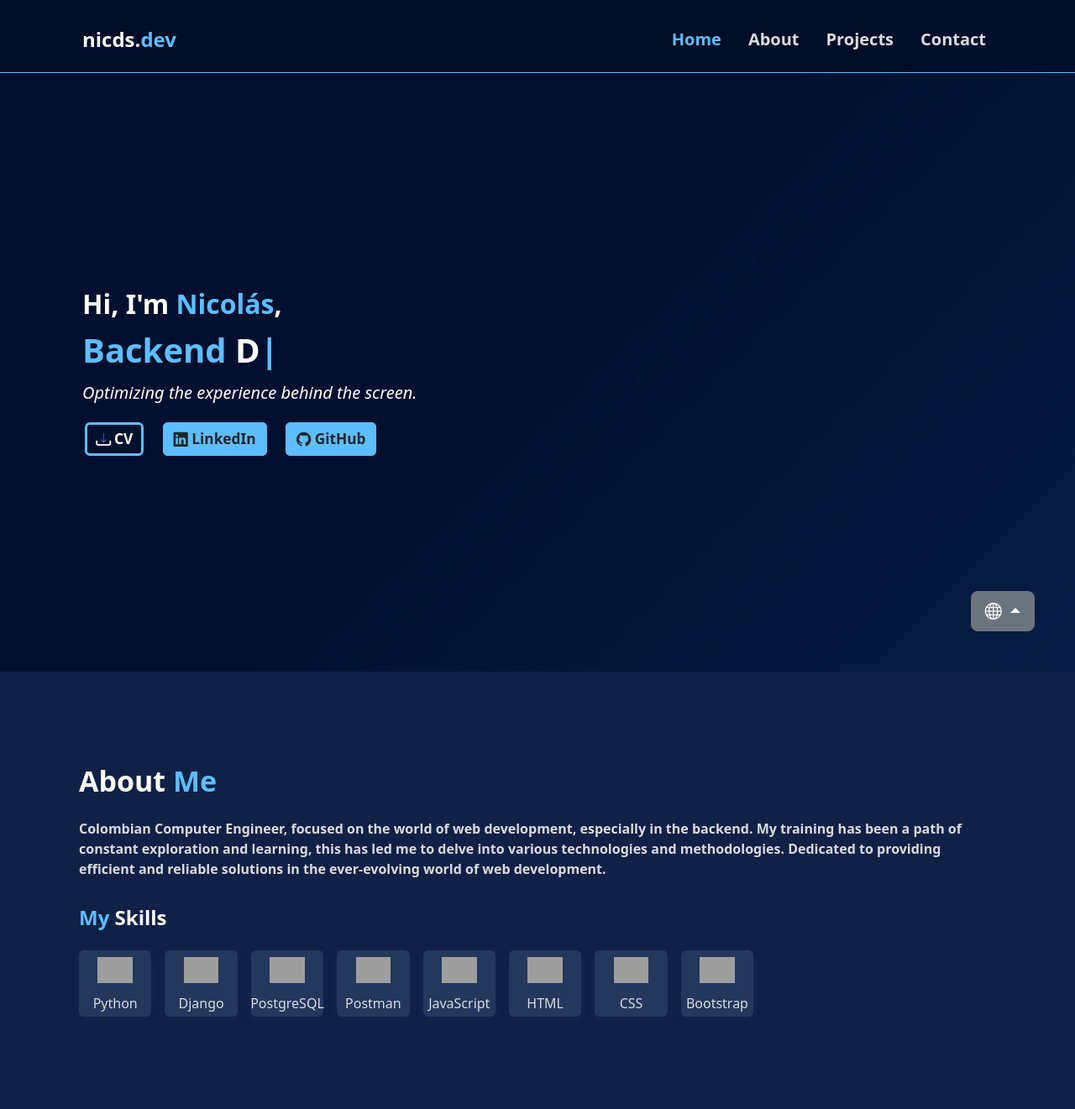
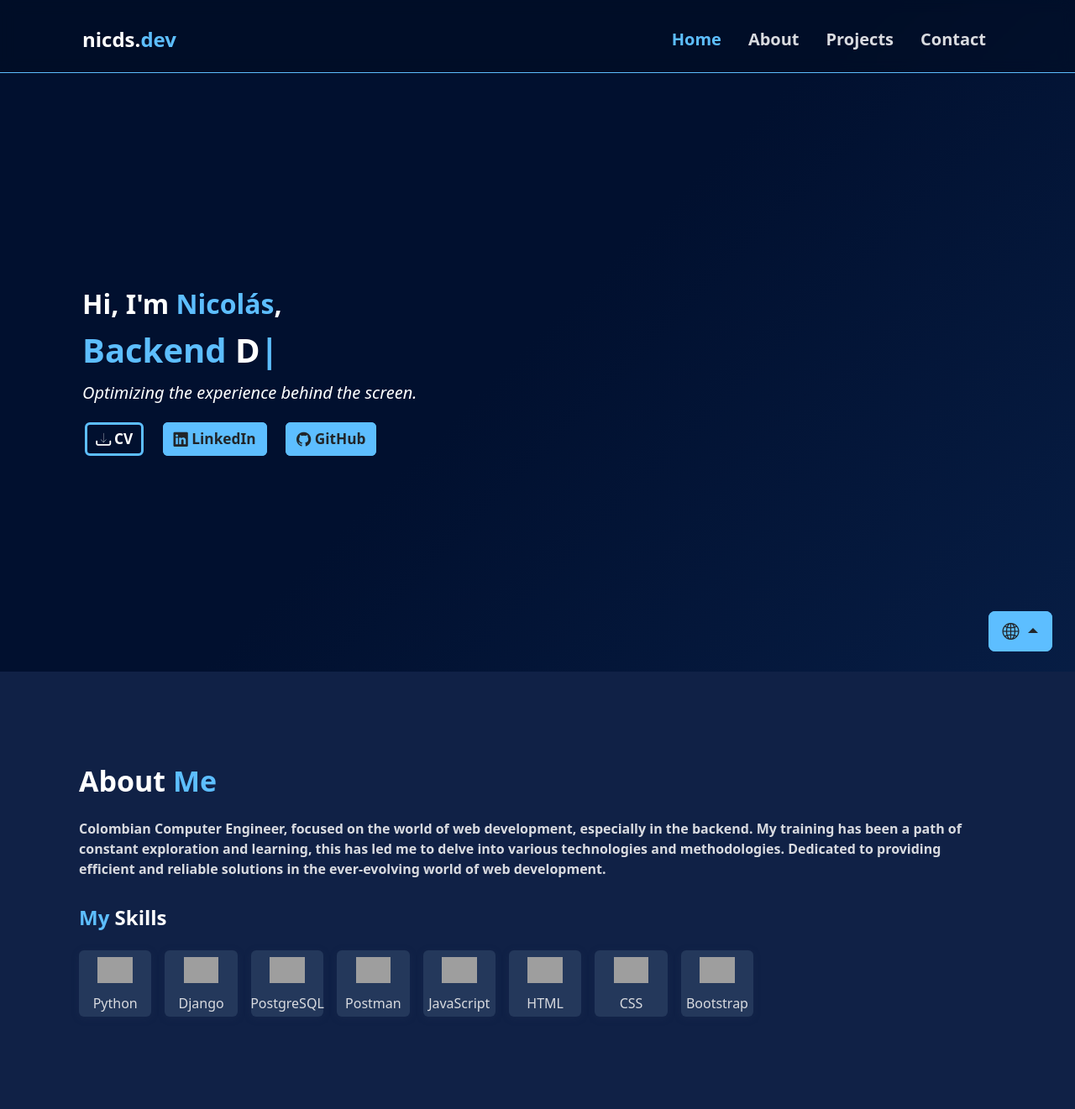
Before and after one commit to nicds-dev/portfolio, a Django app: page /en/ in a window 1280 px wide. Shown: the top 1321 px of the page at 84% size. Run offline with Django 4.2, Linux system fonts and the light colour scheme; data that the repository does not hold is empty; some libraries are stand-ins or nearby versions; grey boxes are pictures that could not be loaded.

Commit message:
added a button to change the language

```diff
--- a/django_portfl/portfolio/static/main.css
+++ b/django_portfl/portfolio/static/main.css
@@ -91,6 +91,20 @@ section.section-blue-gray {
     transition: 400ms;
     margin-inline: 0.2rem;
     font-size: 1.08rem;
+}
+
+.btn-languages {
+    background-color: rgb(93, 190, 255);
+    outline: 3px rgb(93, 190, 255) solid !important;
+    outline-offset: -3px;
+    transition: 400ms;
+    margin-inline: 0.2rem;
+}
+
+.btn-languages:hover,
+.btn-languages:active,
+.btn-languages.show {
+    color: white !important;
 }
 
 .no-box-shadow {
@@ -229,6 +243,18 @@ section.section-blue-gray {
     color: rgb(93, 190, 255) !important;
 }
 
+.dropdown-menu {
+    min-width: 6rem;
+    text-align: center;
+}
+
+.dropdown-item.active,
+.dropdown-item:active,
+.dropdown-item:hover {
+    color: black;
+    background-color: lightgray;
+}
+
 .form-control {
     padding: .7rem .75rem;
     border: none;
--- a/django_portfl/portfolio/templates/home.html
+++ b/django_portfl/portfolio/templates/home.html
@@ -52,12 +52,12 @@
         {% include 'about.html' %}
         {% include 'projects.html' %}
         {% include 'contact.html' %}
-        <div class="position-fixed bottom-0 end-0 p-5 btn-group dropup">
+        <div class="position-fixed bottom-0 end-0 p-md-4 p-3 dropup-center dropup">
             {% get_current_language as CURRENT_LANGUAGE %}
             {% get_available_languages as AVAILABLE_LANGUAGES %}
             {% get_language_info_list for AVAILABLE_LANGUAGES as languages %}
-            <button type="button" class="btn btn-secondary btn-lg dropdown-toggle" data-bs-toggle="dropdown" aria-expanded="false">
-                <i class="bi bi-globe"></i>
+            <button type="button" class="btn btn-languages btn-lg dropdown-toggle" data-bs-toggle="dropdown" aria-expanded="false">
+                <i class="bi bi-globe2"></i>
             </button>
             <ul class="dropdown-menu">
                 {% for language in languages %}
```
